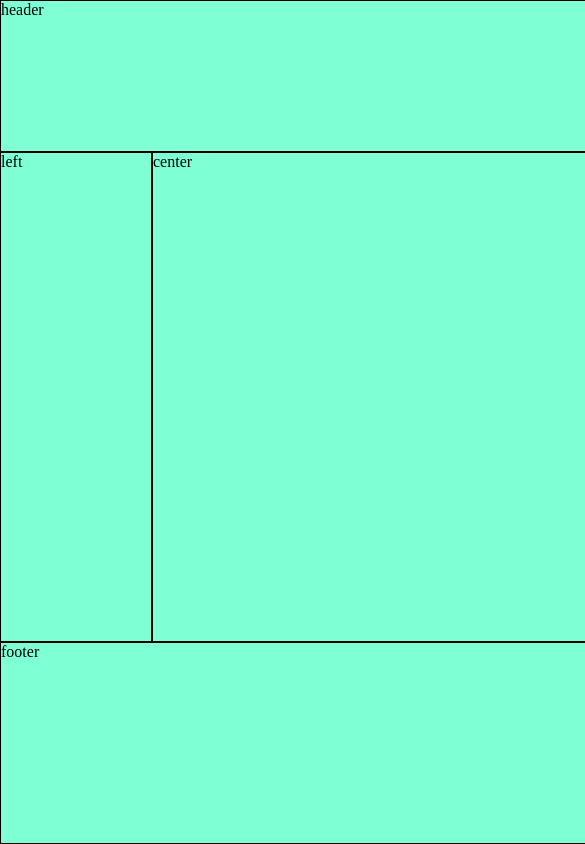
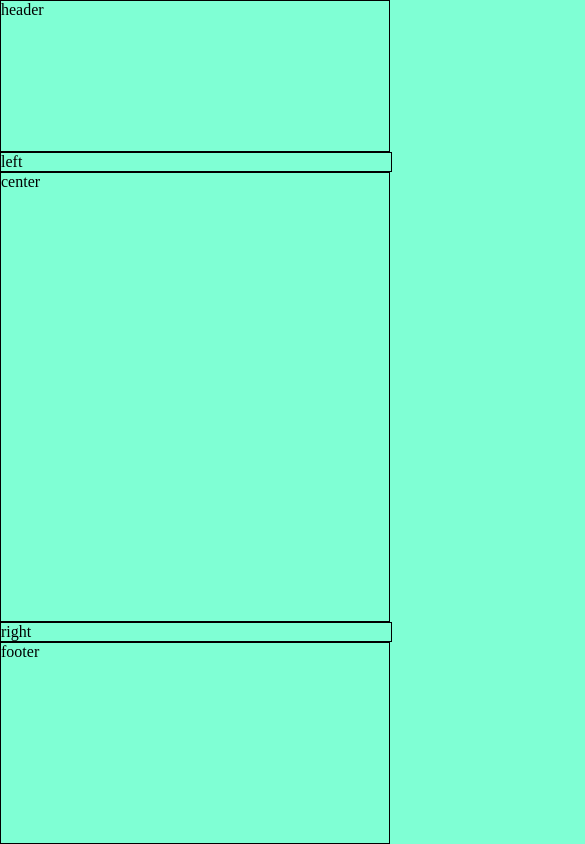
Before and after one commit to shumpei-kayano/HTML-CSS, a plain HTML site: page 聖杯レイアウト/index.html in a window 390 px wide. Shown: the top 844 px of the page, 585 px wide, since content can reach past the window. Drawn offline with Linux system fonts and the light colour scheme.

Commit message:
レスポンシブに対応

```diff
--- a/聖杯レイアウト/style.css
+++ b/聖杯レイアウト/style.css
@@ -47,3 +47,19 @@ aside {
 footer {
     height: 200px;
 }
+
+/* 横幅が900px以下になった場合 */
+@media screen and (max-width:800px){
+    /* bodyのwidthを上書き */
+    body {
+        width: 100%;
+    }
+    /* 縦並びにする */
+    div {
+        flex-direction: column;
+    }
+    /* navとasideも画面幅に設定 */
+    nav, aside {
+        width: 100%;
+    }
+}
```
